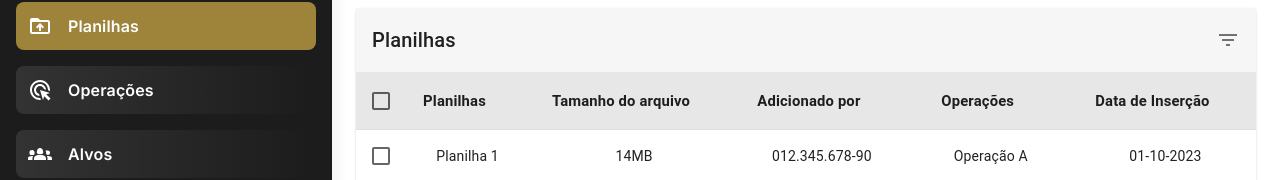
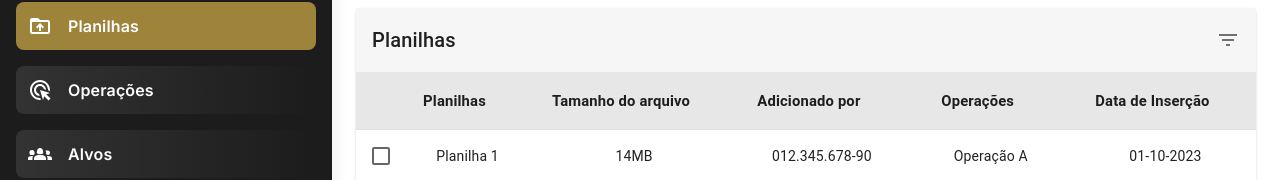
Before and after one commit to lucasdellatorre/dashboard-operacional-frontend, a React (Vite) app: page /planilhas in a window 1280 px wide. Shown: the part 166-346 px from the top of the page. Built offline with nearby package versions, Linux system fonts and the light colour scheme.

Commit message:
fix: worksheet number of selected sheets

```diff
--- a/src/components/Table/Table.tsx
+++ b/src/components/Table/Table.tsx
@@ -26,6 +26,7 @@ function GenericTable<T extends GenericData>({
   defaultOrderBy,
   noDataMessage,
   onSelectionChange,
+  singleSelect = false,
   initialSelected = [],
   onDelete,
 }: GenericTableProps<T>) {
@@ -90,6 +91,11 @@ function GenericTable<T extends GenericData>({
 
   const handleClick = React.useCallback(
     (_event: React.MouseEvent<unknown>, id: number) => {
+      if (singleSelect) {
+        setSelected(selected.indexOf(id) !== -1 ? [] : [id]);
+        return;
+      }
+
       const selectedIndex = selected.indexOf(id);
       let newSelected: readonly number[] = [];
 
@@ -107,7 +113,7 @@ function GenericTable<T extends GenericData>({
       }
       setSelected(newSelected);
     },
-    [selected]
+    [selected, singleSelect]
   );
 
   const handleChangePage = React.useCallback(
@@ -165,6 +171,7 @@ function GenericTable<T extends GenericData>({
             size={"medium"}
           >
             <EnhancedTableHead
+              singleSelect={singleSelect}
               headCells={headCells}
               numSelected={selected.length}
               order={order}
@@ -218,7 +225,9 @@ function GenericTable<T extends GenericData>({
                           scope={isFirstCell ? "row" : undefined}
                           id={isFirstCell ? labelId : undefined}
                           sx={{
-                            bgcolor: isSelected(row.id) ? "table.lightGrey" : "table.white",
+                            bgcolor: isSelected(row.id)
+                              ? "table.lightGrey"
+                              : "table.white",
                             maxWidth: "10rem",
                           }}
                         >
@@ -240,7 +249,14 @@ function GenericTable<T extends GenericData>({
                               {headCell.iconAction.icon}
                             </Box>
                           ) : (
-                            <Tooltip title={Array.isArray(value) ? value.join(", ") : String(value)} arrow>
+                            <Tooltip
+                              title={
+                                Array.isArray(value)
+                                  ? value.join(", ")
+                                  : String(value)
+                              }
+                              arrow
+                            >
                               <Box
                                 sx={{
                                   // these three are the magic for ellipsis:
@@ -251,14 +267,15 @@ function GenericTable<T extends GenericData>({
                                   display: "block",
                                 }}
                               >
-                                {Array.isArray(value) ? value.join(", ") : String(value)}
+                                {Array.isArray(value)
+                                  ? value.join(", ")
+                                  : String(value)}
                               </Box>
                             </Tooltip>
                           )}
                         </TableCell>
                       );
                     })}
-
                   </TableRow>
                 );
               })}
@@ -297,7 +314,7 @@ function GenericTable<T extends GenericData>({
           }
         />
       </Paper>
-    </Box >
+    </Box>
   );
 }
 
--- a/src/components/Table/TableHeader.tsx
+++ b/src/components/Table/TableHeader.tsx
@@ -19,6 +19,7 @@ const EnhancedTableHead = <T extends GenericData>({
   numSelected,
   rowCount,
   onRequestSort,
+  singleSelect = false,
 }: EnhancedTableHeadProps<T>): JSX.Element => {
   const createSortHandler =
     (property: keyof T) => (event: React.MouseEvent<unknown>) => {
@@ -29,19 +30,21 @@ const EnhancedTableHead = <T extends GenericData>({
     <TableHead>
       <TableRow>
         <TableCell padding="checkbox" sx={{ bgcolor: "table.darkGrey" }}>
+          {!singleSelect && (
             <Checkbox
               sx={{
                 "&.Mui-checked": {
-                color: "customButton.gold",
-              },
-              "&.MuiCheckbox-indeterminate": {
                   color: "customButton.gold",
                 },
               }}
               indeterminate={numSelected > 0 && numSelected < rowCount}
               checked={rowCount > 0 && numSelected === rowCount}
               onChange={onSelectAllClick}
+              inputProps={{
+                "aria-label": "select all desserts",
+              }}
             />
+          )}
         </TableCell>
         {headCells.map((headCell) => (
           <TableCell
--- a/src/interface/table/tableInterface.ts
+++ b/src/interface/table/tableInterface.ts
@@ -22,6 +22,7 @@ export interface GenericTableProps<T extends GenericData> {
   noDataMessage?: string;
   headCells: readonly HeadCell<T>[];
   title: string;
+  singleSelect: boolean;
   defaultOrderBy: keyof T;
   initialSelected?: readonly number[];
   onSelectionChange?: (
@@ -34,6 +35,7 @@ export interface GenericTableProps<T extends GenericData> {
 export interface EnhancedTableHeadProps<T extends GenericData> {
   headCells: readonly HeadCell<T>[];
   numSelected: number;
+  singleSelect: boolean;
   onRequestSort: (event: React.MouseEvent<unknown>, property: keyof T) => void;
   onSelectAllClick: (event: React.ChangeEvent<HTMLInputElement>) => void;
   order: Order;
--- a/src/routes/Worksheet/index.tsx
+++ b/src/routes/Worksheet/index.tsx
@@ -89,6 +89,7 @@ const Worksheet: React.FC = () => {
       </Box>
 
       <GenericTable
+        singleSelect={true}
         rows={filteredWorksheets}
         headCells={workSheetsHeaderCells}
         title="Planilhas"
```
Lines whose indentation alone changed are shown as unchanged.
